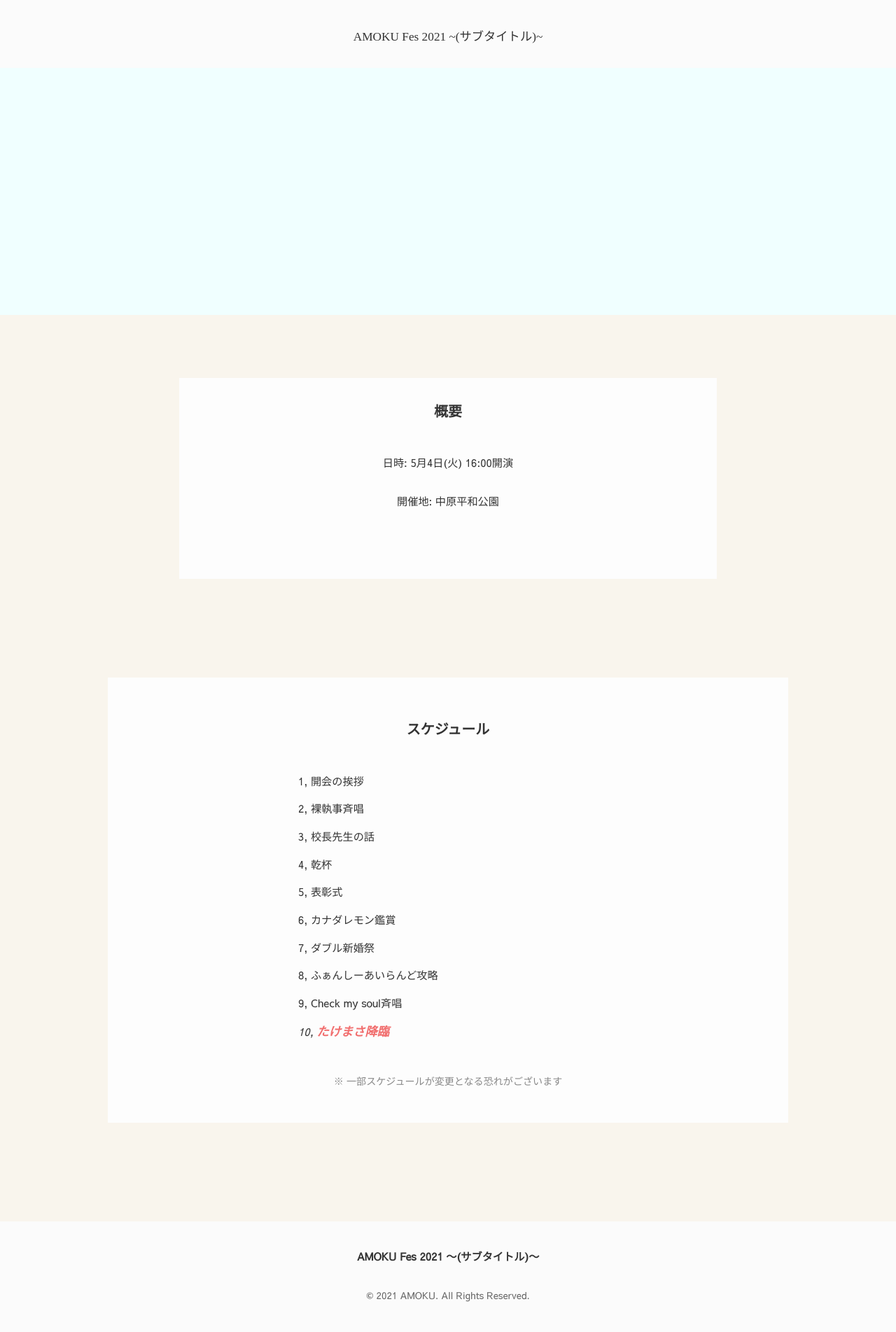
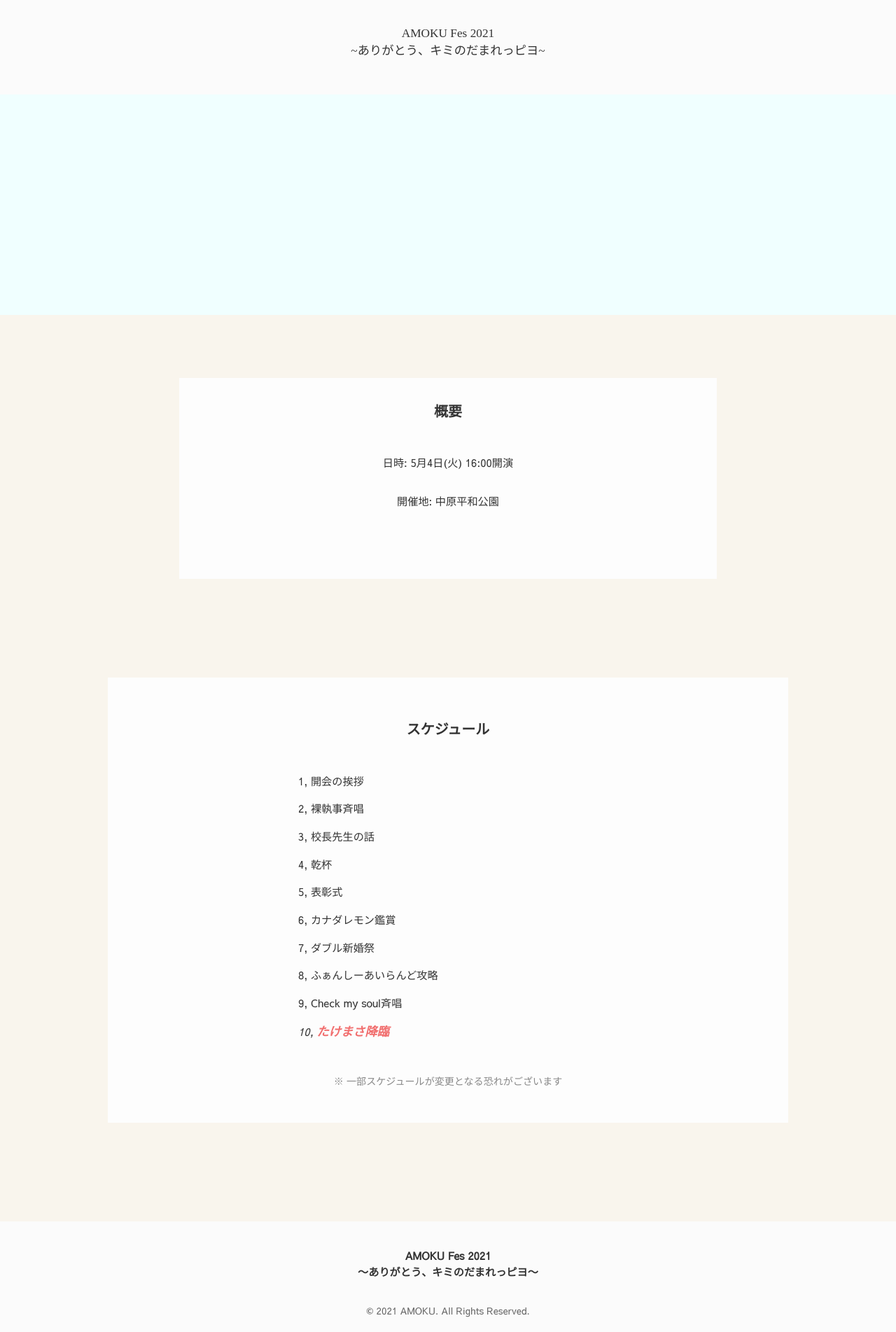
Before and after one commit to kazuya002ex/amoku_fes_2021, a PHP site: page / in a window 1280 px wide. Shown: the whole page at 70% size. Before the commit the page ends 1860 px from the top, so only its background shows below. Run offline with PHP 8.4, Linux system fonts and the light colour scheme; some web fonts are replaced.

Commit message:
feat: 仮のサブタイトルを入れておく

```diff
--- a/index.html
+++ b/index.html
@@ -7,11 +7,11 @@
     <link rel="stylesheet" href="style.css">
     <link href="https://fonts.googleapis.com/css?family=Sawarabi+Gothic" rel="stylesheet">
     <link href="https://fonts.googleapis.com/earlyaccess/nicomoji.css" rel="stylesheet">
-    <title>AmokuFes2021 ~（サブタイトル）~</title>
+    <title>AmokuFes2021 ~ありがとう、キミのだまれっピヨ~</title>
 </head>
 <body>
     <header>
-        <h1>AMOKU Fes 2021 ~(サブタイトル)~</h1>
+        <h1>AMOKU Fes 2021 <br>~ありがとう、キミのだまれっピヨ~</h1>
     </header>
 
     <main>
@@ -59,7 +59,7 @@
     </main>
 
     <footer>
-        <h2>AMOKU Fes 2021 〜(サブタイトル)〜</h2>
+        <h2>AMOKU Fes 2021 <br>〜ありがとう、キミのだまれっピヨ〜</h2>
         <small>&copy; 2021 AMOKU. All Rights Reserved.</small>
     </footer>
 </body>
--- a/style.css
+++ b/style.css
@@ -128,6 +128,7 @@ body{
 header {
   position: fixed;
   padding: 3% 0;
+  padding-bottom: 6%;
   z-index: 100;
   height: 20px;
   width: 100%;
```
